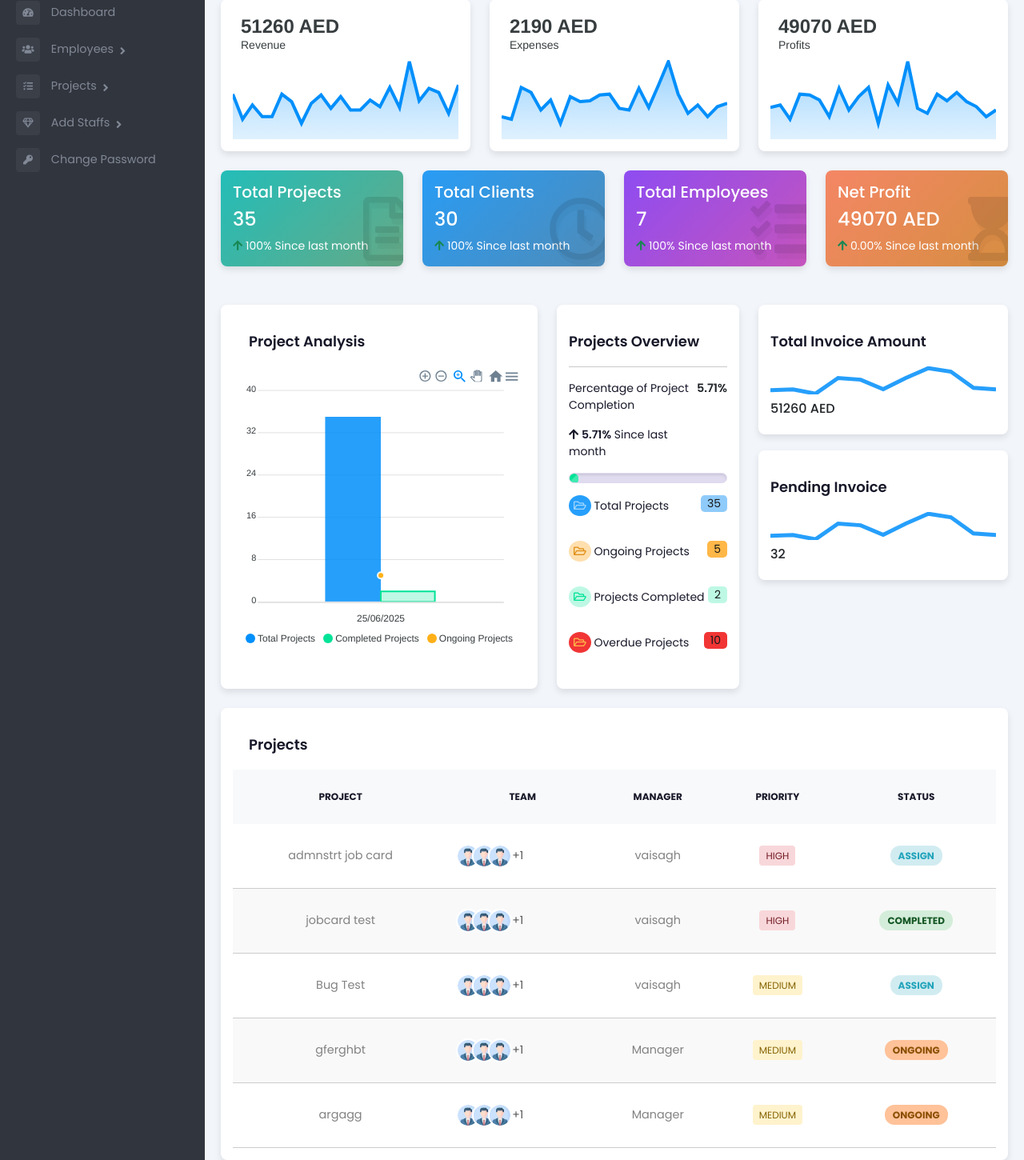
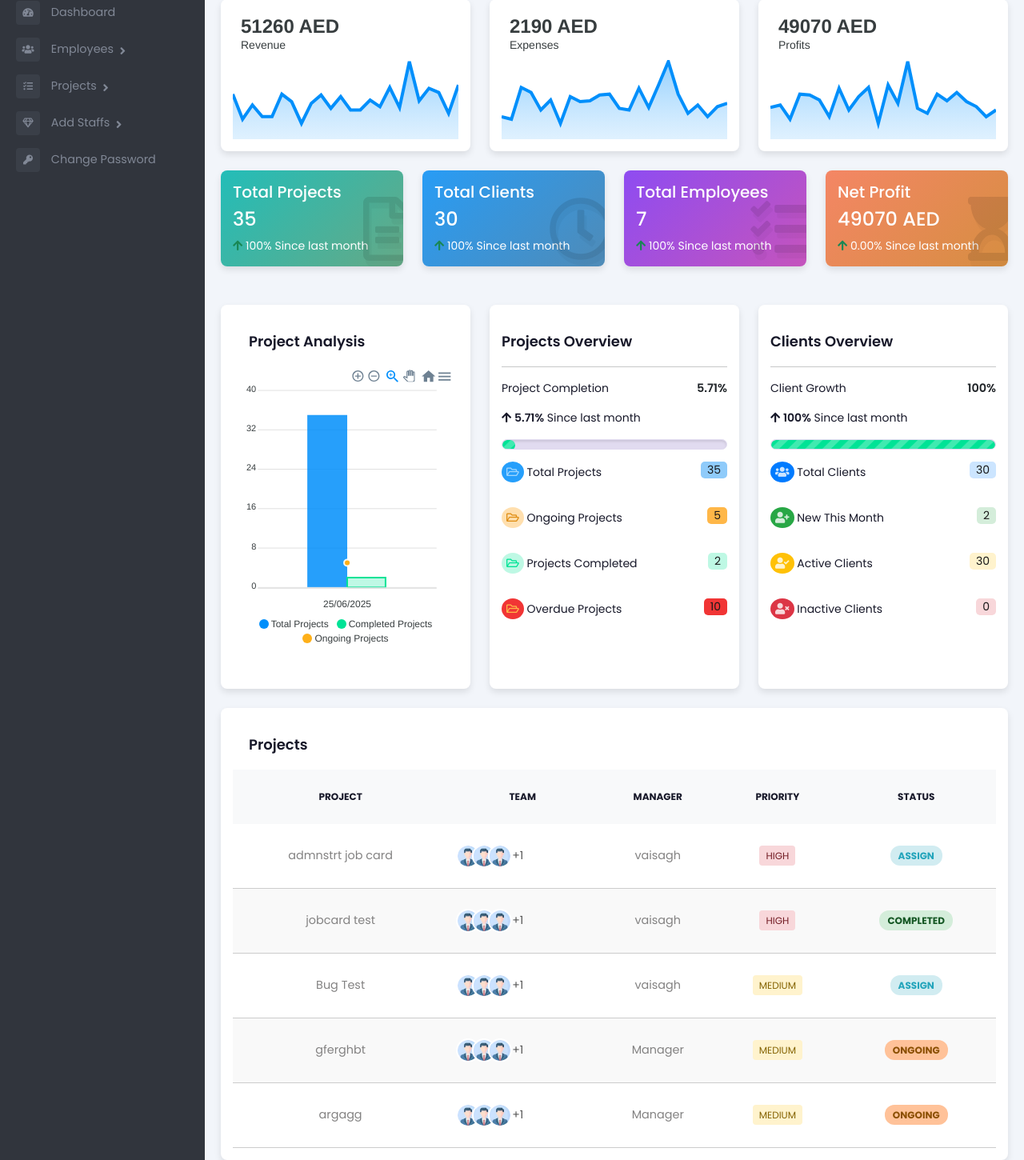
Before and after one commit to vaisagh-mp/Al_Mabrouk_crm, a Django app: page /admin-panel/dashboard/ in a window 1280 px wide. Shown: the part 184-1634 px from the top of the page at 80% size. Run offline with Django 5.2, Linux system fonts and the light colour scheme; a user stored in the database is signed in; data comes from the database, SQL or seed files in the repository; some libraries are stand-ins or nearby versions.

Commit message:
update admin panel client details

```diff
--- a/Admin/admin.py
+++ b/Admin/admin.py
@@ -4,7 +4,7 @@ from .models import Project, Employee, ProjectAssignment, Attendance,Team, TeamM
 
 @admin.register(Project)
 class ProjectAdmin(admin.ModelAdmin):
-    list_display = ('name', 'code', 'manager', 'purchase_and_expenses', 'invoice_amount', 'status')
+    list_display = ('name', 'code', 'manager', 'purchase_and_expenses', 'invoice_amount', 'status', 'created_at')
     search_fields = ('name', 'code', 'status')
     list_filter = ('status',)
     readonly_fields = ('calculate_expenses', 'calculate_profit')
--- a/Admin/views.py
+++ b/Admin/views.py
@@ -148,6 +148,39 @@ def dashboard(request):
         else:
             client_change_percent = 100 if clients_this_month > 0 else 0
 
+        # Distinct clients
+        clients = Project.objects.exclude(client_name="").values_list('client_name', flat=True).distinct()
+        total_clients = clients.count()
+
+        # New clients this month
+        new_clients = Project.objects.filter(
+            created_at__gte=first_day_this_month
+        ).exclude(client_name="").values_list('client_name', flat=True).distinct().count()
+
+        # Clients last month
+        clients_last_month = Project.objects.filter(
+            created_at__gte=first_day_last_month,
+            created_at__lt=first_day_this_month
+        ).exclude(client_name="").values_list('client_name', flat=True).distinct().count()
+
+        # Active clients (with at least one ongoing project)
+        active_clients = Project.objects.exclude(
+            client_name=""
+        ).filter(
+            ~Q(status='COMPLETED')
+        ).values_list('client_name', flat=True).distinct().count()
+
+        # Inactive = total - active
+        inactive_clients = total_clients - active_clients
+
+        # Growth % calculation
+        def calculate_growth(current, previous):
+            if previous == 0:
+                return 100 if current > 0 else 0
+            return round(((current - previous) / previous) * 100, 2)
+
+        client_growth_percentage = calculate_growth(new_clients, clients_last_month)
+
         context = {
             "role": "Admin",
             'total_projects': total_projects,
@@ -171,7 +204,12 @@ def dashboard(request):
             'client_count': client_count,
             'client_change_percent': round(client_change_percent, 2),
             'client_change_percent_abs': abs(round(client_change_percent, 2)),
-            "now": now()
+            "now": now(),
+            'total_clients': total_clients,
+            'new_clients': new_clients,
+            'active_clients': active_clients,
+            'inactive_clients': inactive_clients,
+            'client_growth_percentage': client_growth_percentage,
         }
         return render(request, 'Admin/dashboard.html', context)
 
--- a/templates/Admin/adminbase.html
+++ b/templates/Admin/adminbase.html
@@ -11,6 +11,7 @@
     <link rel="stylesheet" href="{% static 'assets/vendor/bootstrap/css/bootstrap.min.css' %}" />
     <!-- Fontawesome -->
     <link href="https://use.fontawesome.com/releases/v5.0.6/css/all.css" rel="stylesheet" />
+    <link rel="stylesheet" href="https://use.fontawesome.com/releases/v5.15.4/css/all.css">
     <!-- Apex Chart css -->
     <!-- <link rel="stylesheet" href="{% static 'assets/styles.css' %}" /> -->
     <!-- Style.css -->
--- a/templates/Admin/dashboard.html
+++ b/templates/Admin/dashboard.html
@@ -43,7 +43,7 @@
             <span>{{ change_percentage }}%</span> Since last month
           {% else %}
             <i class="fas fa-arrow-down text-danger"></i>
-            <span>{{ change_percentage|absolute }}%</span> Decrease since last month
+            <span>{{ change_percentage|absolute }}%</span> since last month
           {% endif %}
         </p>
         <div class="wdgt-bg-icons"><i class="far fa-file-alt"></i></div>
@@ -60,7 +60,7 @@
             <span>{{ client_change_percent }}%</span> Since last month
           {% else %}
             <i class="fas fa-arrow-down text-danger"></i>
-            <span>{{ client_change_percent_abs }}%</span> Decrease since last month
+            <span>{{ client_change_percent_abs }}%</span> since last month
           {% endif %}
         </p>
         <div class="wdgt-bg-icons"><i class="far fa-clock"></i></div>
@@ -78,7 +78,7 @@
             <span>{{ emp_change_percent|floatformat:0 }}%</span> Since last month
           {% else %}
             <i class="fas fa-arrow-down text-danger"></i>
-            <span>{{ emp_change_percent|floatformat:0|abs_value }}%</span> Decrease since last month
+            <span>{{ emp_change_percent|floatformat:0|abs_value }}%</span> since last month
           {% endif %}
         </p>
         <div class="wdgt-bg-icons">
@@ -97,7 +97,7 @@
             <span>{{ profit_change_percent|floatformat:2 }}%</span> Since last month
           {% else %}
             <i class="fas fa-arrow-down text-danger"></i>
-            <span>{{ profit_change_percent_abs|floatformat:2 }}%</span> Decrease since last month
+            <span>{{ profit_change_percent_abs|floatformat:2 }}%</span> since last month
           {% endif %}
         </p>
         <div class="wdgt-bg-icons">
@@ -112,7 +112,7 @@
 
   <!-- Project Analysis Row -->
   <div class="row mt-5 mb-4 prjct-analy-row">
-    <div class="col-lg-5 col-md-6">
+    <div class="col-lg-4 col-md-6">
       <div class="widget-box" style="height: 480px;">
         <div class="widget-title">
           <h4>Project Analysis</h4>
@@ -122,7 +122,7 @@
       </div>
     </div>
 
-    <div class="col-lg-3 col-md-6">
+    <div class="col-lg-4 col-md-6">
       <div class="widget-box" style="height: 480px;">
           <div class="widget-title" style="margin-left: 0;">
               <h4>Projects Overview</h4>
@@ -131,7 +131,7 @@
 
           <div class="prjct-overview-card-top-sec">
               <div>
-                  <p>Percentage of Project Completion</p>
+                  <p>Project Completion</p>
                   <p>
                       <i class="fas fa-arrow-up"></i> <span>{{ completion_percentage }}%</span> Since last month
                   </p>
@@ -189,11 +189,79 @@
               </div>
           </div>
       </div>
+    </div>
+
+    <div class="col-lg-4 col-md-6">
+  <div class="widget-box" style="height: 480px;">
+      <div class="widget-title" style="margin-left: 0;">
+          <h4>Clients Overview</h4>
+      </div>
+      <hr />
+
+      <div class="prjct-overview-card-top-sec">
+          <div>
+              <p>Client Growth</p>
+              <p>
+                  {% if client_growth_percentage >= 0 %}
+                      <i class="fas fa-arrow-up"></i>
+                  {% else %}
+                      <i class="fas fa-arrow-down"></i>
+                  {% endif %}
+                  <span>{{ client_growth_percentage }}%</span> Since last month
+              </p>
+          </div>
+          <div>
+              <span>{{ client_growth_percentage }}%</span>
+          </div>
+      </div>
+
+      <div class="prjct-overview-progress">
+          <div class="progress-bar progress-bar-width" id="clientProgressBar">
+              <div class="progress-bar-anim"></div>
+          </div>
+      </div>
+
+      <div class="prjct-overview-item">
+          <div>
+              <p><i class="fas fa-users" style="background-color: #007bff; color: #cce5ff"></i> Total Clients</p>
+          </div>
+          <div class="prjct-overview-item-right">
+              <p style="background-color: #cce5ff">{{ total_clients }}</p>
+          </div>
+      </div>
+
+      <div class="prjct-overview-item">
+          <div>
+              <p><i class="fas fa-user-plus" style="background-color: #28a745; color: #d4edda"></i> New This Month</p>
+          </div>
+          <div class="prjct-overview-item-right">
+              <p style="background-color: #d4edda">{{ new_clients }}</p>
+          </div>
+      </div>
+
+      <div class="prjct-overview-item">
+          <div>
+              <p><i class="fas fa-user-check" style="background-color: #ffc107; color: #fff3cd"></i> Active Clients</p>
+          </div>
+          <div class="prjct-overview-item-right">
+              <p style="background-color: #fff3cd">{{ active_clients }}</p>
+          </div>
+      </div>
+
+      <div class="prjct-overview-item">
+          <div>
+              <p><i class="fas fa-user-times" style="background-color: #dc3545; color: #f8d7da"></i> Inactive Clients</p>
+          </div>
+          <div class="prjct-overview-item-right">
+              <p style="background-color: #f8d7da">{{ inactive_clients }}</p>
+          </div>
+      </div>
   </div>
+</div>
 
-  <div class="col-lg-4">
+
+  <!-- <div class="col-lg-4">
     <div class="row admin-invo-row">
-        <!-- Total Invoice Amount -->
         <div class="col-lg-12 col-md-6">
             <div class="widget-box">
                 <div class="widget-title" style="margin-left:0;">
@@ -205,7 +273,6 @@
             </div>
         </div>
 
-        <!-- Pending Invoice Amount -->
         <div class="col-lg-12 col-md-6">
             <div class="widget-box">
                 <div class="widget-title" style="margin-left: 0;">
@@ -216,12 +283,10 @@
             </div>
         </div>
     </div>
-</div>
+</div> -->
 
   </div>
   </div>
-
-
   <!-- End Project Analysis Row -->
 
 
```
